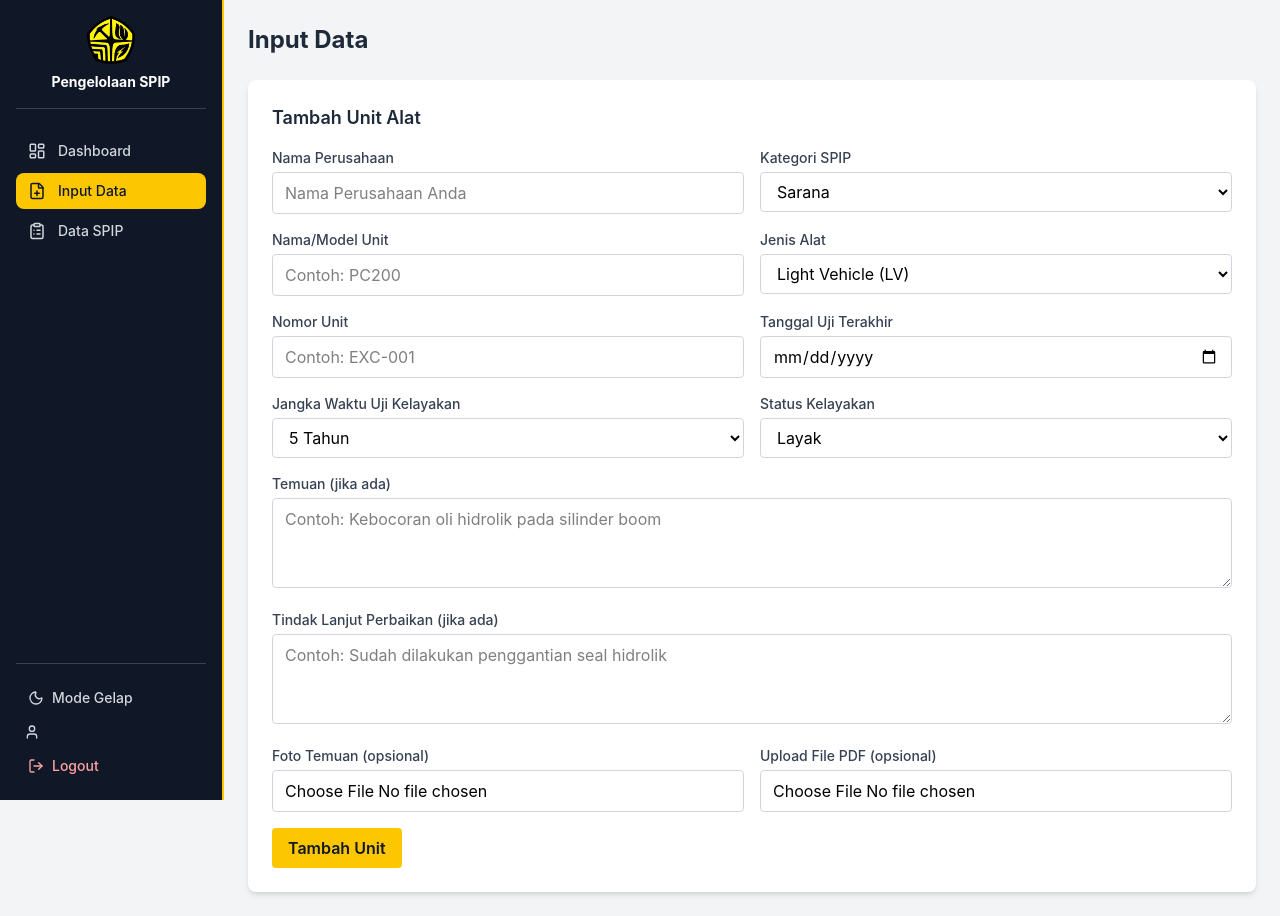
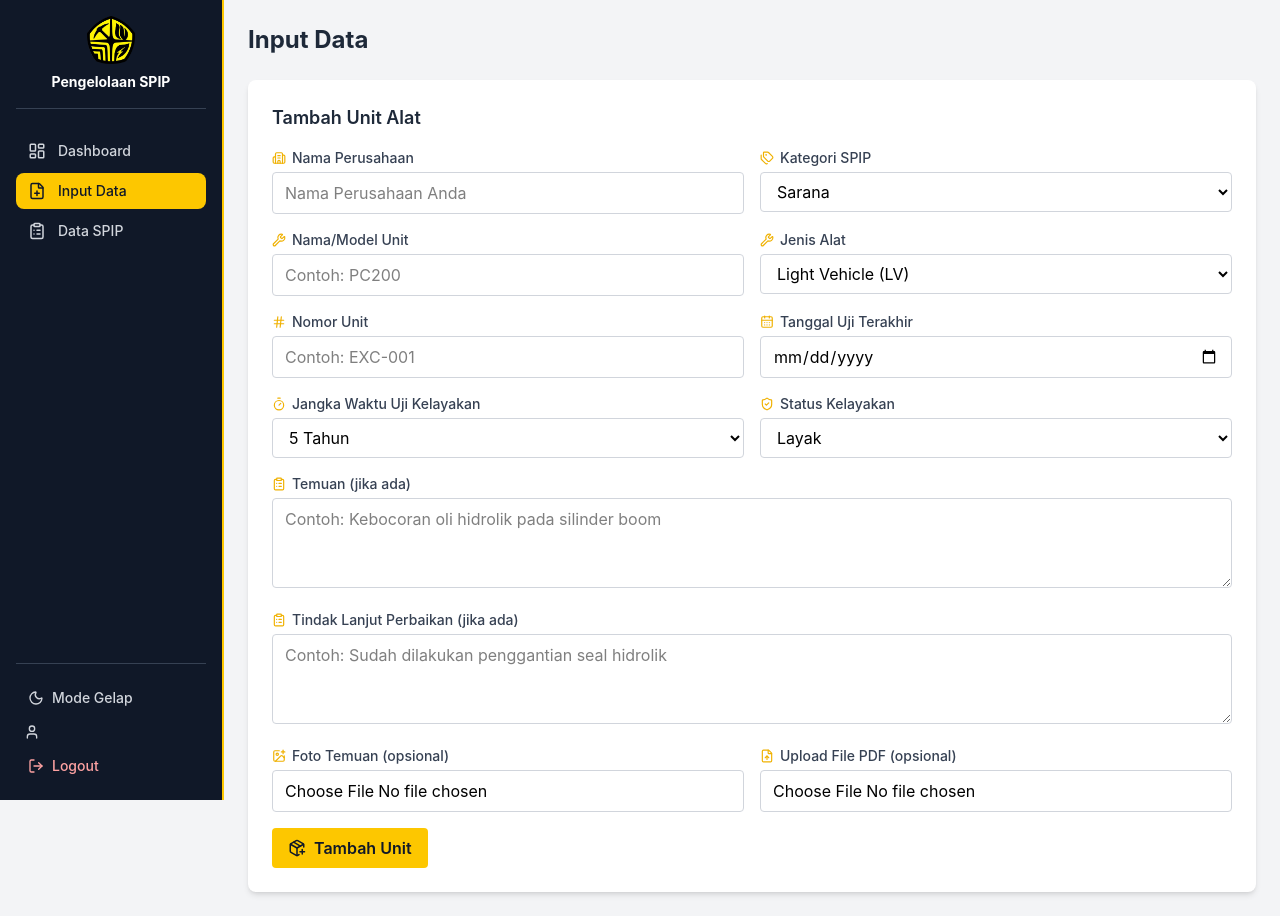
Before and after one commit to muhammadseptiadi001-bit/pengelolaan-spip-frontend, a React (Vite) app: page /input in a window 1280 px wide. Built offline with nearby package versions, Linux system fonts and the light colour scheme; sample sign-in values are in the browser's storage.

Commit message:
Tambah dropdown bertingkat Jenis Alat berdasarkan Kategori SPIP

```diff
--- a/src/pages/InputData.jsx
+++ b/src/pages/InputData.jsx
@@ -1,8 +1,23 @@
 import { useState } from 'react'
+import { motion, AnimatePresence } from 'framer-motion'
+import {
+  FileText, PackagePlus, Building2, Tags, Wrench, Hash,
+  CalendarDays, Timer, ShieldCheck, ClipboardList, Wrench as WrenchAlt,
+  ImagePlus, FileUp
+} from 'lucide-react'
 import { API_URL, PILIHAN_JANGKA_WAKTU, PILIHAN_JENIS_SPIP, PILIHAN_JENIS_ALAT } from '../utils/spipHelpers'
 import { ambilUser } from '../utils/auth'
 import { tampilkanToast } from '../utils/toast'
 import { apiFetch } from '../utils/apiFetch'
+
+function LabelIkon({ icon: Icon, children }) {
+  return (
+    <label className="flex items-center gap-1.5 text-sm font-medium text-gray-700 dark:text-gray-300 mb-1">
+      <Icon size={14} className="text-yellow-500" />
+      {children}
+    </label>
+  )
+}
 
 function InputData() {
   const user = ambilUser()
@@ -102,18 +117,22 @@ function InputData() {
   }
 
   const inputClass = "w-full border border-gray-300 dark:border-gray-700 dark:bg-gray-800 dark:text-white rounded px-3 py-2"
-  const labelClass = "block text-sm font-medium text-gray-700 dark:text-gray-300 mb-1"
 
   return (
     <div>
       <h1 className="text-2xl font-bold text-gray-800 dark:text-white mb-6">Input Data</h1>
 
-      <div className="bg-white dark:bg-gray-900 p-6 rounded-lg shadow-md dark:shadow-none dark:border dark:border-gray-800">
+      <motion.div
+        initial={{ opacity: 0, y: 12 }}
+        animate={{ opacity: 1, y: 0 }}
+        transition={{ duration: 0.4 }}
+        className="bg-white dark:bg-gray-900 p-6 rounded-lg shadow-md dark:shadow-none dark:border dark:border-gray-800"
+      >
         <h2 className="text-lg font-semibold text-gray-800 dark:text-white mb-4">Tambah Unit Alat</h2>
 
         <div className="grid grid-cols-1 md:grid-cols-2 gap-4 mb-4">
           <div>
-            <label className={labelClass}>Nama Perusahaan</label>
+            <LabelIkon icon={Building2}>Nama Perusahaan</LabelIkon>
             <input
               type="text"
               placeholder="Nama Perusahaan Anda"
@@ -124,7 +143,7 @@ function InputData() {
           </div>
 
           <div>
-            <label className={labelClass}>Kategori SPIP</label>
+            <LabelIkon icon={Tags}>Kategori SPIP</LabelIkon>
             <select
               value={jenisSpip}
               onChange={handleJenisSpipChange}
@@ -137,7 +156,7 @@ function InputData() {
           </div>
 
           <div>
-            <label className={labelClass}>Nama/Model Unit</label>
+            <LabelIkon icon={Wrench}>Nama/Model Unit</LabelIkon>
             <input
               type="text"
               placeholder="Contoh: PC200"
@@ -148,7 +167,15 @@ function InputData() {
           </div>
 
           <div>
-            <label className={labelClass}>Jenis Alat</label>
+            <LabelIkon icon={WrenchAlt}>Jenis Alat</LabelIkon>
+            <AnimatePresence mode="wait">
+              <motion.div
+                key={jenisSpip}
+                initial={{ opacity: 0 }}
+                animate={{ opacity: 1 }}
+                exit={{ opacity: 0 }}
+                transition={{ duration: 0.2 }}
+              >
                 <select
                   value={jenisAlat}
                   onChange={(e) => setJenisAlat(e.target.value)}
@@ -158,10 +185,12 @@ function InputData() {
                     <option key={alat} value={alat}>{alat}</option>
                   ))}
                 </select>
+              </motion.div>
+            </AnimatePresence>
           </div>
 
           <div>
-            <label className={labelClass}>Nomor Unit</label>
+            <LabelIkon icon={Hash}>Nomor Unit</LabelIkon>
             <input
               type="text"
               placeholder="Contoh: EXC-001"
@@ -172,7 +201,7 @@ function InputData() {
           </div>
 
           <div>
-            <label className={labelClass}>Tanggal Uji Terakhir</label>
+            <LabelIkon icon={CalendarDays}>Tanggal Uji Terakhir</LabelIkon>
             <input
               type="date"
               value={tanggalUji}
@@ -182,7 +211,7 @@ function InputData() {
           </div>
 
           <div>
-            <label className={labelClass}>Jangka Waktu Uji Kelayakan</label>
+            <LabelIkon icon={Timer}>Jangka Waktu Uji Kelayakan</LabelIkon>
             <select
               value={jangkaWaktuBulan}
               onChange={(e) => setJangkaWaktuBulan(Number(e.target.value))}
@@ -195,7 +224,7 @@ function InputData() {
           </div>
 
           <div>
-            <label className={labelClass}>Status Kelayakan</label>
+            <LabelIkon icon={ShieldCheck}>Status Kelayakan</LabelIkon>
             <select
               value={statusKelayakan}
               onChange={(e) => setStatusKelayakan(e.target.value)}
@@ -208,7 +237,7 @@ function InputData() {
           </div>
 
           <div className="md:col-span-2">
-            <label className={labelClass}>Temuan (jika ada)</label>
+            <LabelIkon icon={ClipboardList}>Temuan (jika ada)</LabelIkon>
             <textarea
               placeholder="Contoh: Kebocoran oli hidrolik pada silinder boom"
               value={temuan}
@@ -219,7 +248,7 @@ function InputData() {
           </div>
 
           <div className="md:col-span-2">
-            <label className={labelClass}>Tindak Lanjut Perbaikan (jika ada)</label>
+            <LabelIkon icon={ClipboardList}>Tindak Lanjut Perbaikan (jika ada)</LabelIkon>
             <textarea
               placeholder="Contoh: Sudah dilakukan penggantian seal hidrolik"
               value={tindakLanjut}
@@ -230,7 +259,7 @@ function InputData() {
           </div>
 
           <div>
-            <label className={labelClass}>Foto Temuan (opsional)</label>
+            <LabelIkon icon={ImagePlus}>Foto Temuan (opsional)</LabelIkon>
             <input
               type="file"
               accept="image/*"
@@ -243,25 +272,32 @@ function InputData() {
           </div>
 
           <div>
-            <label className={labelClass}>Upload File PDF (opsional)</label>
+            <LabelIkon icon={FileUp}>Upload File PDF (opsional)</LabelIkon>
             <input
               type="file"
               accept="application/pdf"
               onChange={handlePdfChange}
               className={`${inputClass} dark:file:text-white`}
             />
-            {pdfNama && <p className="mt-1 text-sm text-gray-600 dark:text-gray-400">📄 {pdfNama}</p>}
+            {pdfNama && (
+              <p className="mt-1 text-sm text-gray-600 dark:text-gray-400 flex items-center gap-1">
+                <FileText size={14} /> {pdfNama}
+              </p>
+            )}
           </div>
         </div>
 
-        <button
+        <motion.button
+          whileHover={{ scale: 1.03 }}
+          whileTap={{ scale: 0.97 }}
           onClick={tambahUnit}
           disabled={sedangSimpan}
-          className="bg-yellow-400 hover:bg-yellow-500 disabled:bg-yellow-200 text-gray-900 px-4 py-2 rounded font-semibold"
+          className="bg-yellow-400 hover:bg-yellow-500 disabled:bg-yellow-200 text-gray-900 px-4 py-2 rounded font-semibold flex items-center gap-2"
         >
+          <PackagePlus size={18} />
           {sedangSimpan ? "Menyimpan..." : "Tambah Unit"}
-        </button>
-      </div>
+        </motion.button>
+      </motion.div>
     </div>
   )
 }
```
Lines whose indentation alone changed are shown as unchanged.
